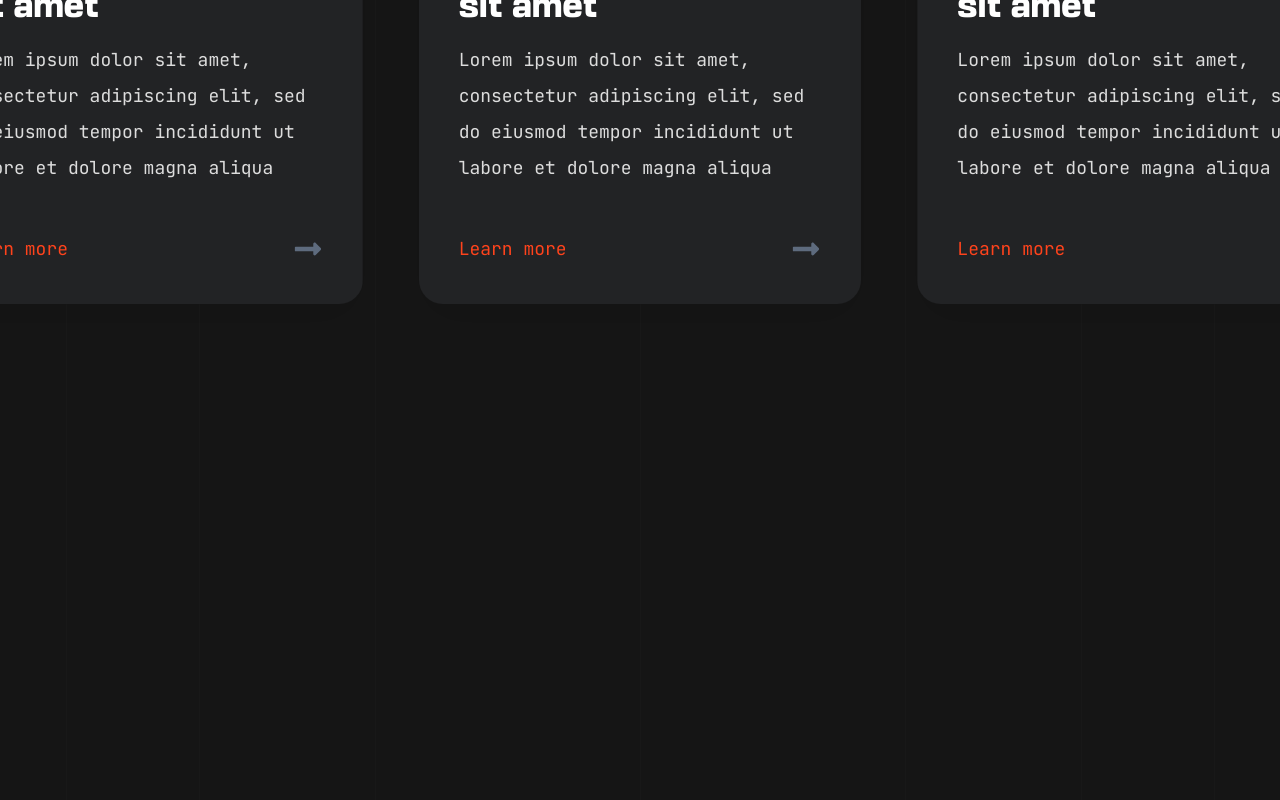
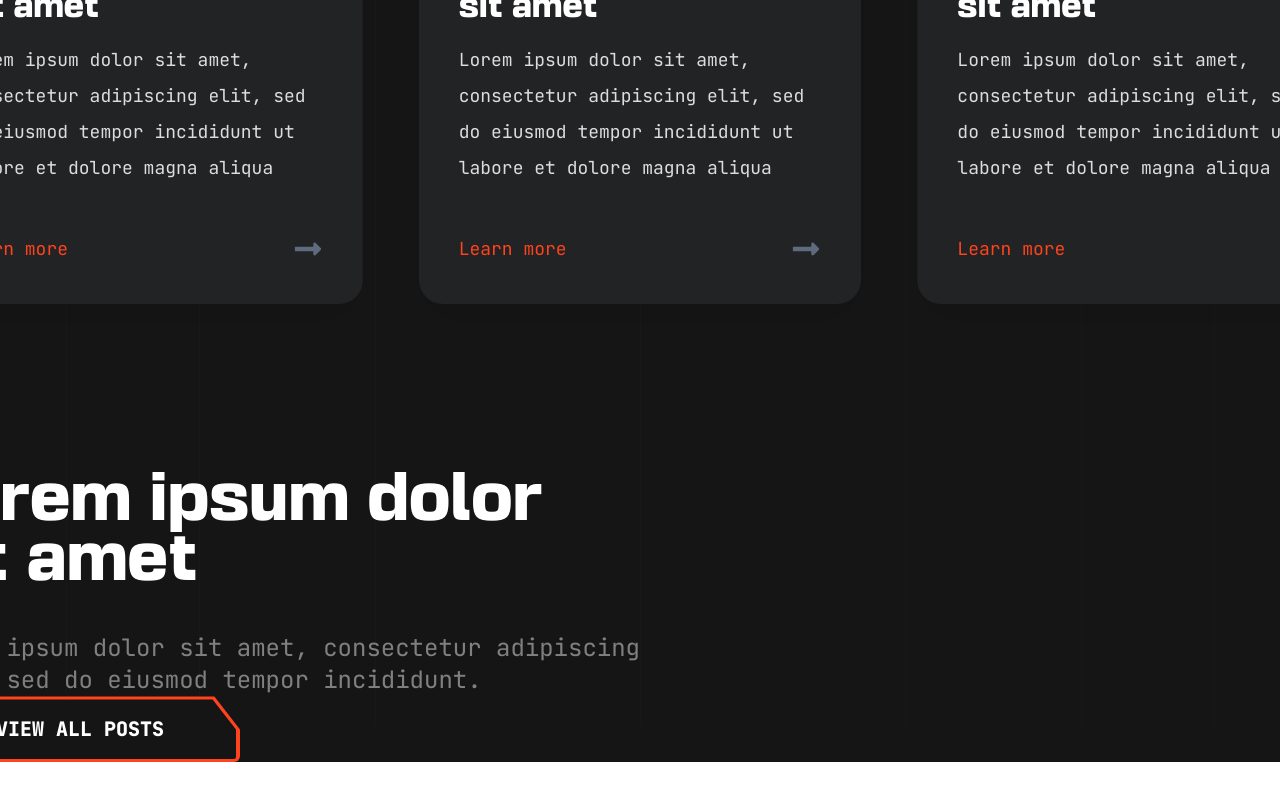
Before and after one commit to horse-link/horse-link-home, a React (Vite) app: page / in a window 1280 px wide. Shown: the part 5560-6360 px from the top of the page. After the commit the page ends 6322 px from the top, so only its background shows below. Built offline with nearby package versions, Linux system fonts and the light colour scheme; what tailwind-heropatterns, wagmi would draw is missing.

Commit message:
feat: start article section

```diff
--- a/src/pages/Home.tsx
+++ b/src/pages/Home.tsx
@@ -203,7 +203,7 @@ const Home: React.FC = () => (
         <p className="mt-4 text-2xl text-hl-home-text-gray-2">
           Lorem ipsum dolor sit amet, consectetur adipiscing elit.
         </p>
-        <div className="mt-20 grid grid-cols-3 grid-rows-3 gap-14">
+        <div className="mt-20 grid grid-cols-3 grid-rows-2 gap-14">
           <FunkyCard
             title="Lorem ipsum dolor sit amet"
             body="Lorem ipsum dolor sit amet, consectetur adipiscing elit, sed do eiusmod tempor incididunt ut labore et dolore magna aliqua"
@@ -231,6 +231,29 @@ const Home: React.FC = () => (
         </div>
       </div>
     </section>
+
+    {/* article? section */}
+    <section className="flex w-full flex-col items-center gap-y-6 pt-32 text-center">
+      <div className="grid grid-cols-2 grid-rows-1 lg:w-[90rem]">
+        <div className="flex flex-col justify-between pt-10">
+          <div className="text-left">
+            <h2 className="font-basement text-6xl">
+              Lorem ipsum dolor sit amet
+            </h2>
+            <p className="mt-10 text-2xl text-hl-home-text-gray-2">
+              Lorem ipsum dolor sit amet, consectetur adipiscing elit, sed do
+              eiusmod tempor incididunt.
+            </p>
+          </div>
+
+          <div className="w-[20rem]">
+            <HomeComponents.FunkyLink to="/">
+              VIEW ALL POSTS
+            </HomeComponents.FunkyLink>
+          </div>
+        </div>
+      </div>
+    </section>
   </HomeComponents.GrayBackground>
 );
 
```
